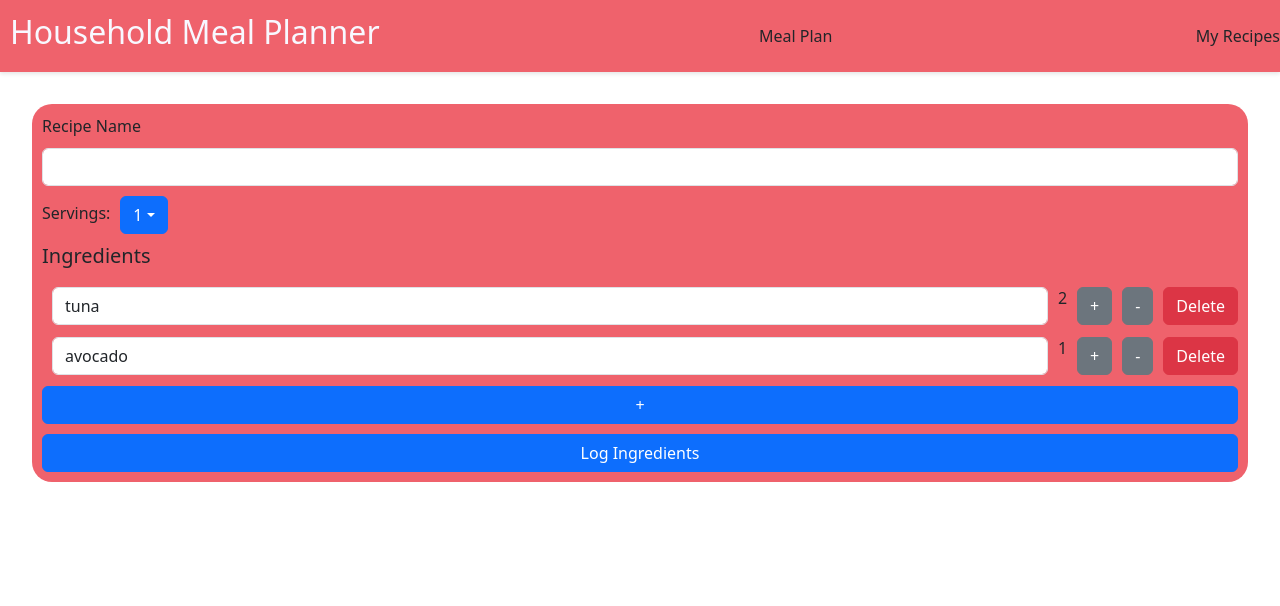
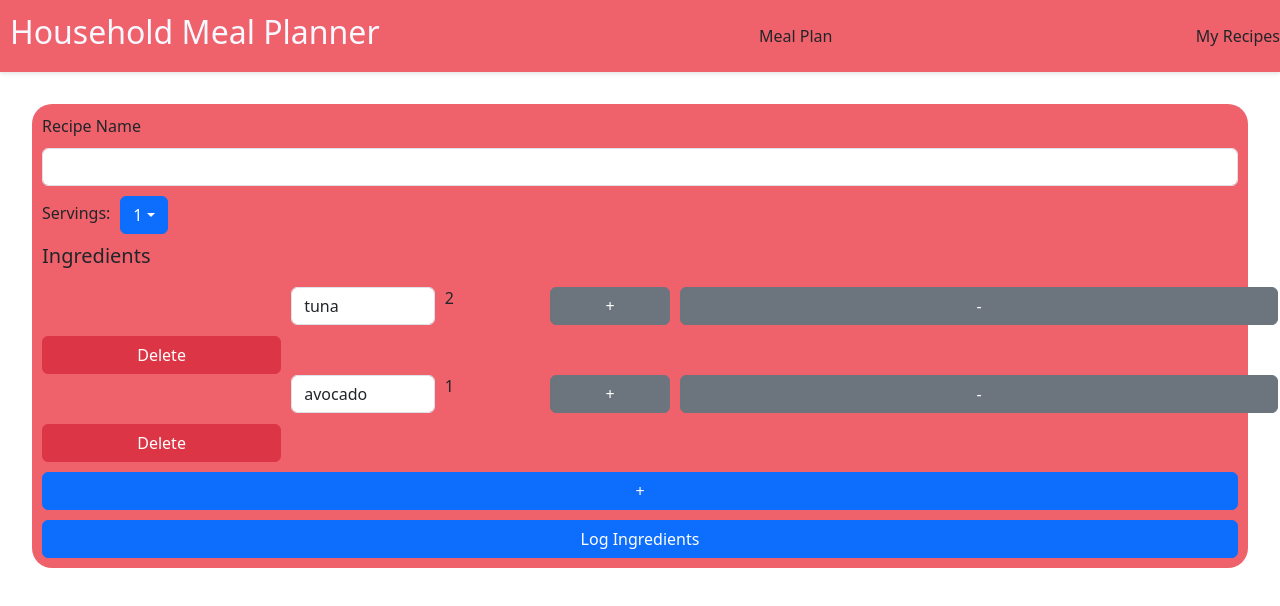
Before and after one commit to daniafernandez/meal-planner, a React (Vite) app in the folder client/: page /recipes in a window 1280 px wide. Shown: the top 606 px of the page. Built offline with nearby package versions, Linux system fonts and the light colour scheme.

Commit message:
- added logic to clear recipeDraft inputs after successful post to db - added handling for getting ingredient details from object ids

```diff
--- a/client/src/pages/MealPlan.tsx
+++ b/client/src/pages/MealPlan.tsx
@@ -109,7 +109,7 @@ function MealPlan() {
     const [cook, setCook] = useState<string>(people[0] || "");
     const [tableColors, setTableColors] = useState<string[]>(Array(parseInt(numPeopleDefaultOption)).fill(colorDefault));
 
-    const [isModalOpen, setIsModalOpen] = useState(false);
+    const [isModalOpen, setIsModalOpen] = useState<boolean>(false);
 
 
     const handleOptionSelect = (option: string) => {
--- a/client/src/styles/App.css
+++ b/client/src/styles/App.css
@@ -92,14 +92,24 @@ th {
   margin-left: 10px;
 }
 
+.recipeEeditorContainer {
+  gap: 15px;
+
+}
+
+.editorHeading {
+  display: grid;
+  align-items: center;
+  grid-template-columns: 20% 12% 8% 10% 50%;
+}
+
 .ingredientInputList {
-  display: flex;
-  flex-direction: column; /* Ensures each pair stacks below the other */
-  gap: 10px; /* Adds space between each ingredient row */
+  gap: 10px;
 }
 
 .ingredientInput {
-  display: flex;
-  align-items: center; /* Aligns input and button vertically */
-  gap: 10px; /* Adds space between input and button */
+  align-items: center;
+  gap: 10px;
+  display: grid;
+  grid-template-columns: 20% 12% 8% 10% 50%;
 }
```
Also changed, not shown: 2 other files (tests, documents, lock files or other folders).
